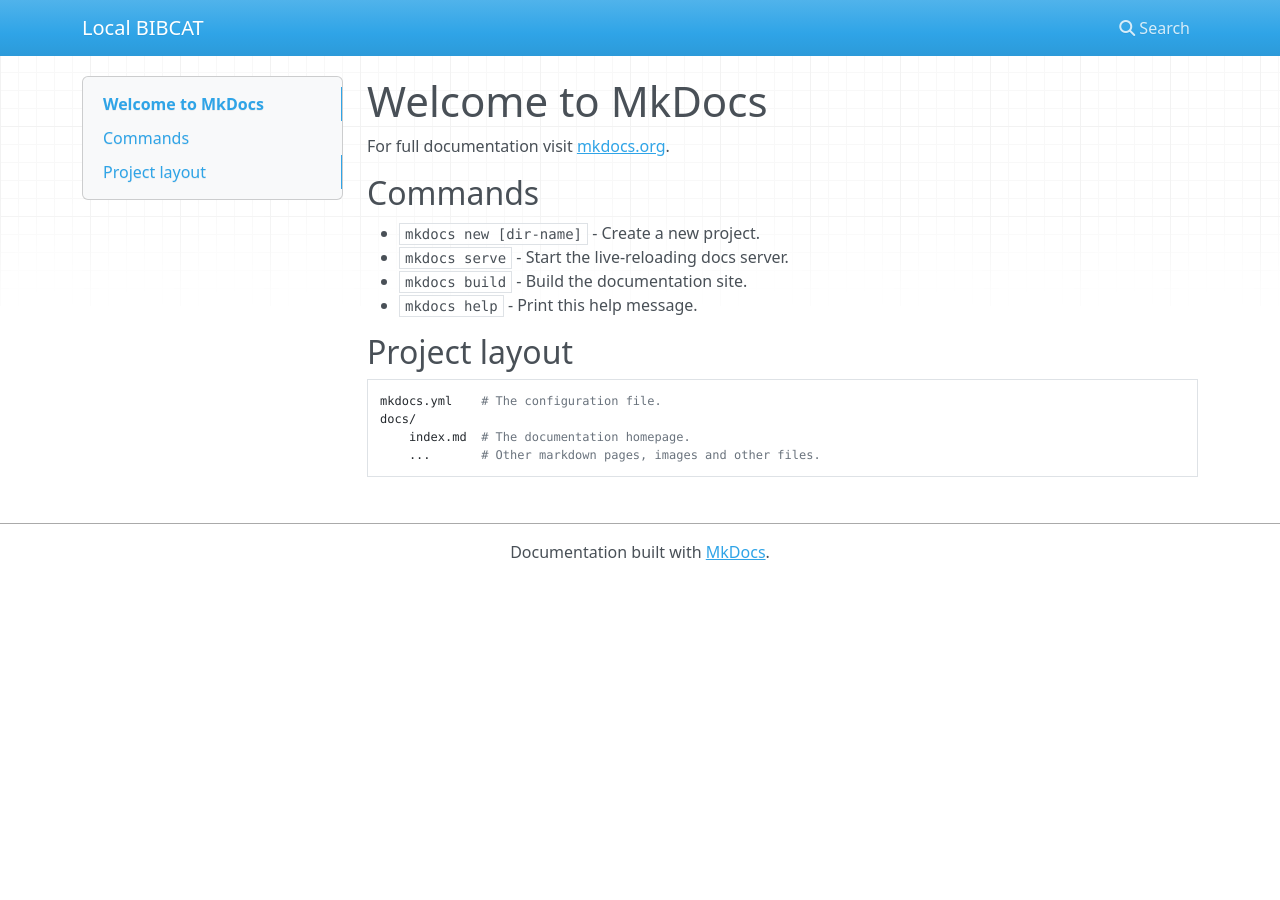
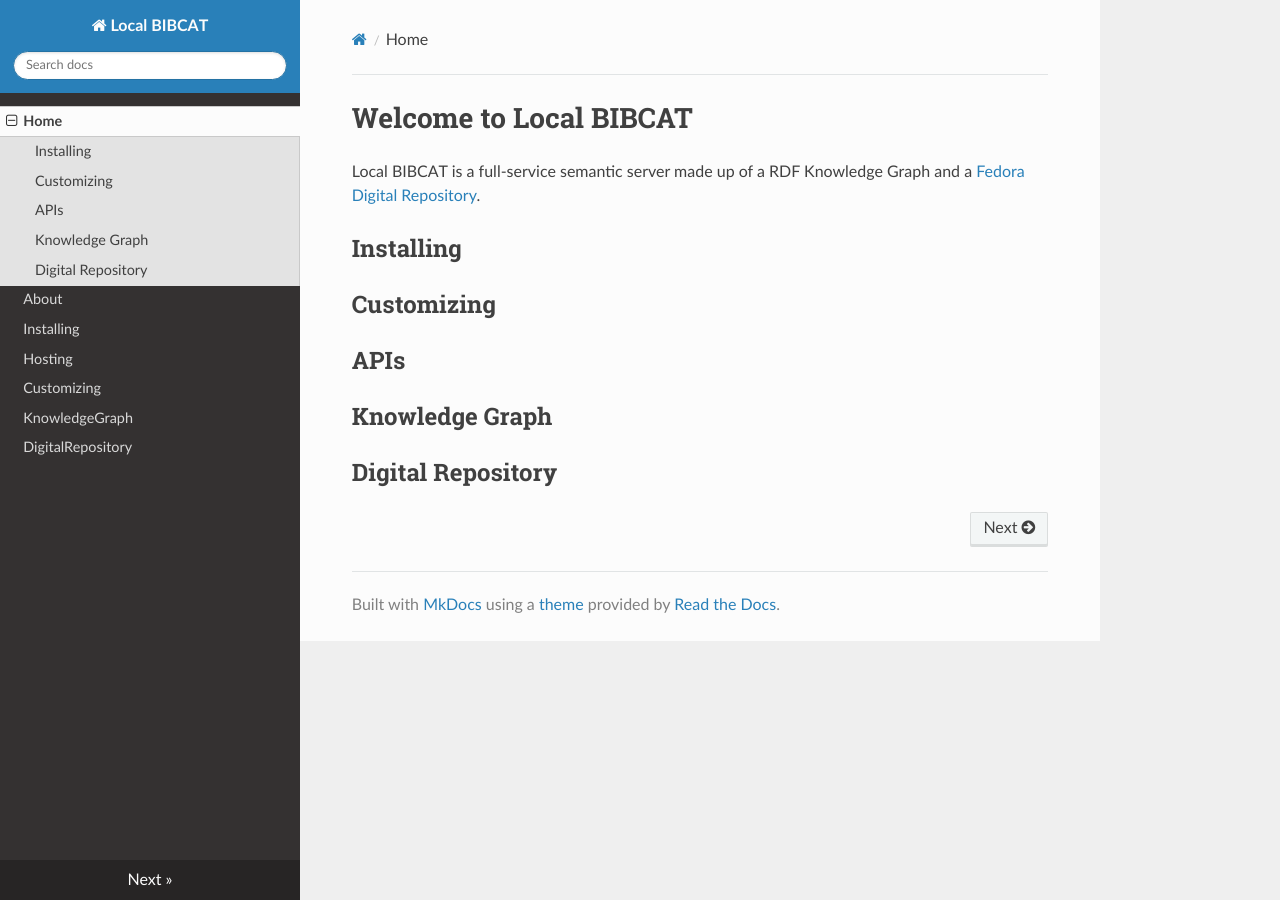
Before and after one commit to KnowledgeLinks/bibcat-publisher, an MkDocs documentation site: the page built from docs/index.md, in a window 1280 px wide. Built offline with MkDocs 1.6.1, drawn with Linux system fonts in a browser that asks for light colours; nearby versions of some CDN libraries; old or Windows-style settings are respelled for this version of MkDocs.

Commit message:
adding content

```diff
--- a/docs/index.md
+++ b/docs/index.md
@@ -1,17 +1,10 @@
-# Welcome to MkDocs
+# Welcome to Local BIBCAT
+Local BIBCAT is a full-service semantic server made up of a RDF
+Knowledge Graph and a
+[Fedora Digital Repository](http://fedorarepository.org/).
 
-For full documentation visit [mkdocs.org](http://mkdocs.org).
-
-## Commands
-
-* `mkdocs new [dir-name]` - Create a new project.
-* `mkdocs serve` - Start the live-reloading docs server.
-* `mkdocs build` - Build the documentation site.
-* `mkdocs help` - Print this help message.
-
-## Project layout
-
-    mkdocs.yml    # The configuration file.
-    docs/
-        index.md  # The documentation homepage.
-        ...       # Other markdown pages, images and other files.
+## Installing
+## Customizing
+## APIs
+## Knowledge Graph
+## Digital Repository
--- a/mkdocs.yml
+++ b/mkdocs.yml
@@ -1 +1,10 @@
 site_name: Local BIBCAT
+pages:
+  - Home: index.md
+  - About: about.md
+  - Installing: installing.md
+  - Hosting: hosting.md
+  - Customizing: customizing.md
+  - KnowledgeGraph: knowledge-graph.md
+  - DigitalRepository: digital-repository.md
+theme: readthedocs
```
Also changed, not shown: docs/about.md (added), docs/customizing.md (added), docs/digital-repository.md (added), docs/hosting.md (added), docs/installing.md (added), docs/knowledge-graph.md (added).
